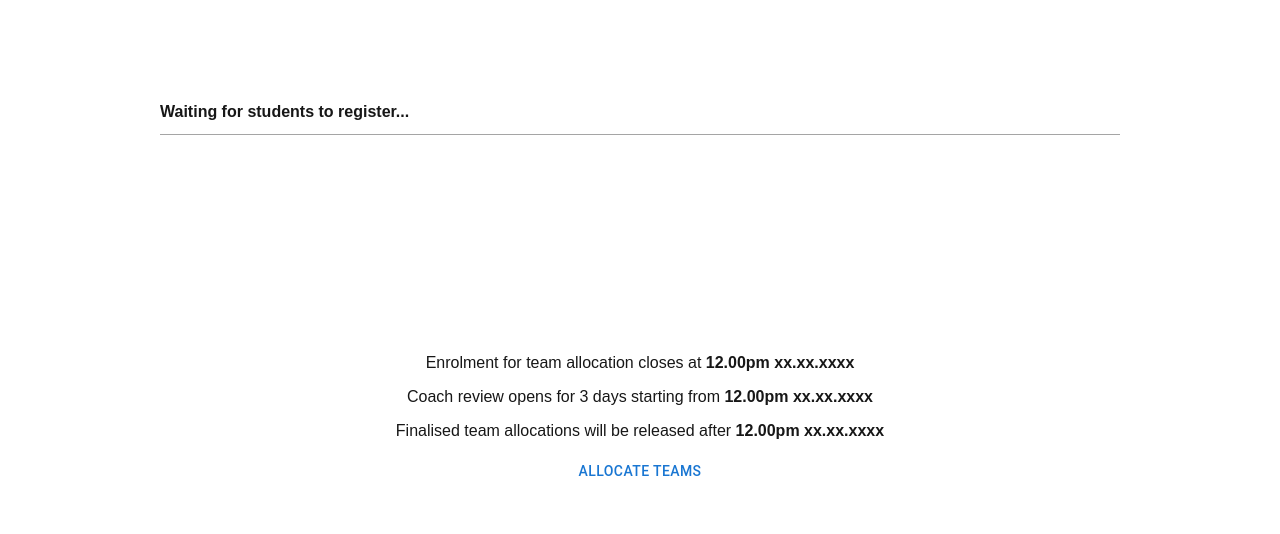
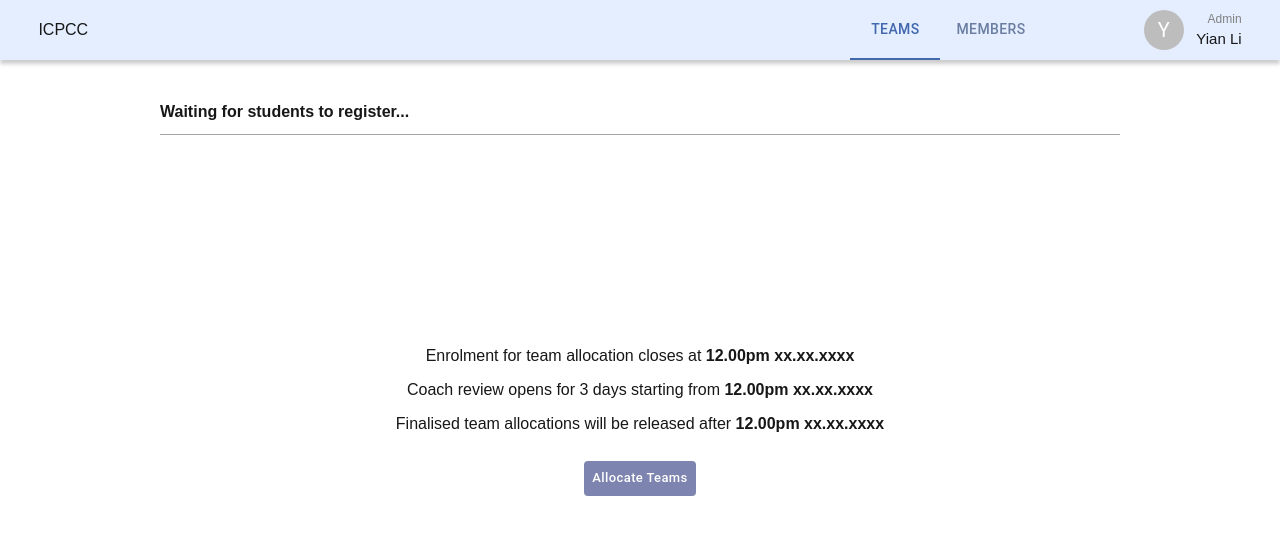
Before and after one commit to adrianbalbs/icpcconnect, a Next.js app in the folder frontend/: page /teams in a window 1280 px wide. Shown: the top 534 px of the page. Built offline with nearby package versions, Linux system fonts and the light colour scheme.

Commit message:
changed error alerts to consoles

```diff
--- a/frontend/src/app/components/members/Coaches.tsx
+++ b/frontend/src/app/components/members/Coaches.tsx
@@ -46,7 +46,7 @@ const Coaches: React.FC = () => {
       }));
       setCoaches(filteredInfo);
     } catch (error) {
-      alert(`Get coaches: ${error}`);
+      console.log(`Get coaches: ${error}`);
     }
   };
 
--- a/frontend/src/app/components/members/SiteCoordinators.tsx
+++ b/frontend/src/app/components/members/SiteCoordinators.tsx
@@ -46,7 +46,7 @@ const SiteCoordinators: React.FC = () => {
       }));
       setSiteCoords(filteredInfo);
     } catch (error) {
-      alert(`Get sitecoords: ${error}`);
+      console.log(`Get sitecoords: ${error}`);
     }
   };
 
--- a/frontend/src/app/components/members/Students.tsx
+++ b/frontend/src/app/components/members/Students.tsx
@@ -52,7 +52,7 @@ const Students: React.FC = () => {
       }));
       setStudents(filteredInfo);
     } catch (error) {
-      alert(`Get students: ${error}`);
+      console.log(`Get students: ${error}`);
     }
   };
 
--- a/frontend/src/app/components/teams/WaitingScreen.tsx
+++ b/frontend/src/app/components/teams/WaitingScreen.tsx
@@ -1,6 +1,7 @@
 import { Dispatch, SetStateAction } from 'react';
-import pageStyles from '../../styles/Page.module.css';
+import pageStyles from '@/styles/Page.module.css';
 import { Button } from '@mui/material';
+import { purpleBtn } from '@/styles/Overriding';
 
 interface WaitingProps {
   setStatus: Dispatch<SetStateAction<string>>;
@@ -11,7 +12,7 @@ const WaitingScreen: React.FC<WaitingProps> = ({ setStatus }) => {
     <p>Enrolment for team allocation closes at <span className={pageStyles.bold}>12.00pm xx.xx.xxxx</span></p>
     <p>Coach review opens for 3 days starting from <span className={pageStyles.bold}>12.00pm xx.xx.xxxx</span></p>
     <p>Finalised team allocations will be released after <span className={pageStyles.bold}>12.00pm xx.xx.xxxx</span></p>
-    <Button onClick={() => setStatus('Waiting for all teams to be allocated...')}>Allocate Teams</Button>
+    <Button sx={{ ...purpleBtn, marginTop: '15px' }} onClick={() => setStatus('Waiting for all teams to be allocated...')}>Allocate Teams</Button>
   </div>
 }
 
--- a/frontend/src/app/layout.tsx
+++ b/frontend/src/app/layout.tsx
@@ -9,10 +9,10 @@ export default function RootLayout({
 }: {
   children: React.ReactNode
 }) {
-  const [isLoggedIn, setIsLoggedIn] = useState(false);
+  const [isLoggedIn, setIsLoggedIn] = useState(true);
 
   useEffect(() => {
-    setIsLoggedIn(localStorage.getItem('role') !== null);
+    // setIsLoggedIn(localStorage.getItem('role') !== null);
   });
 
   return (
```
